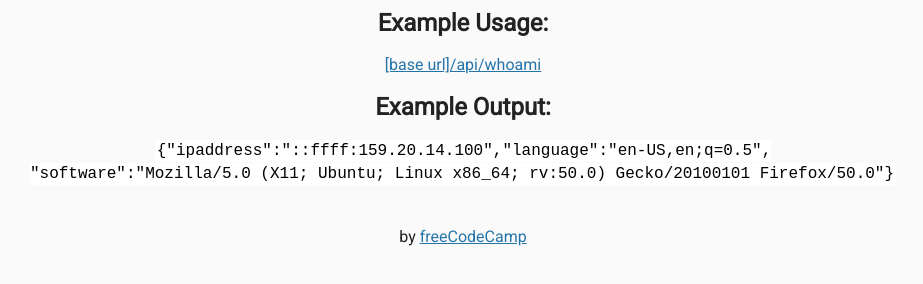
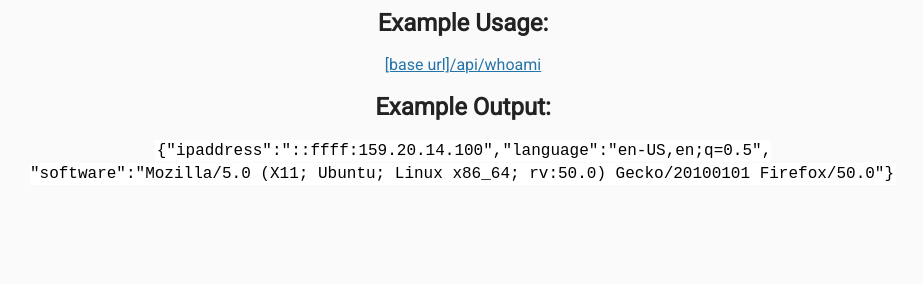
Before and after one commit to JohncentVentura/FCC-Request-Header-Parser-Microservice, a website: page views/index.html in a window 1280 px wide. Shown: the part 72-356 px from the top of the page, without its empty margins (177-1100 px from the left). Drawn offline with Linux system fonts and the light colour scheme; files that its build step writes are made by us from their sources.

Commit message:
Update index.html

```diff
--- a/views/index.html
+++ b/views/index.html
@@ -23,12 +23,5 @@
           <code>{"ipaddress":"::ffff:159.20.14.100","language":"en-US,en;q=0.5",<br>"software":"Mozilla/5.0 (X11; Ubuntu; Linux x86_64; rv:50.0) Gecko/20100101 Firefox/50.0"}</code>
         </p>
       </div>
-      <div class="footer">
-        <p>
-          by <a href="https://www.freecodecamp.org">freeCodeCamp</a>
-        </p>
-      </div>
    </body>
-
-
 </html>
```
